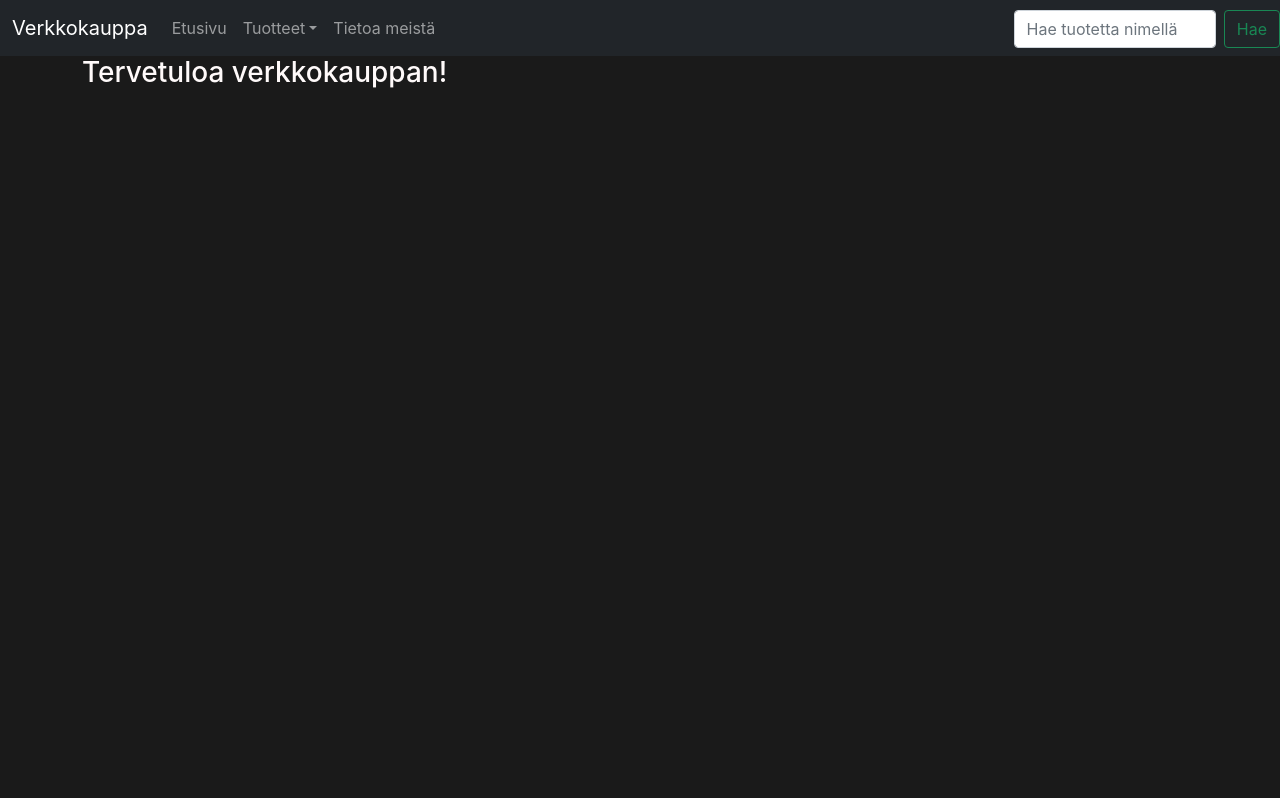
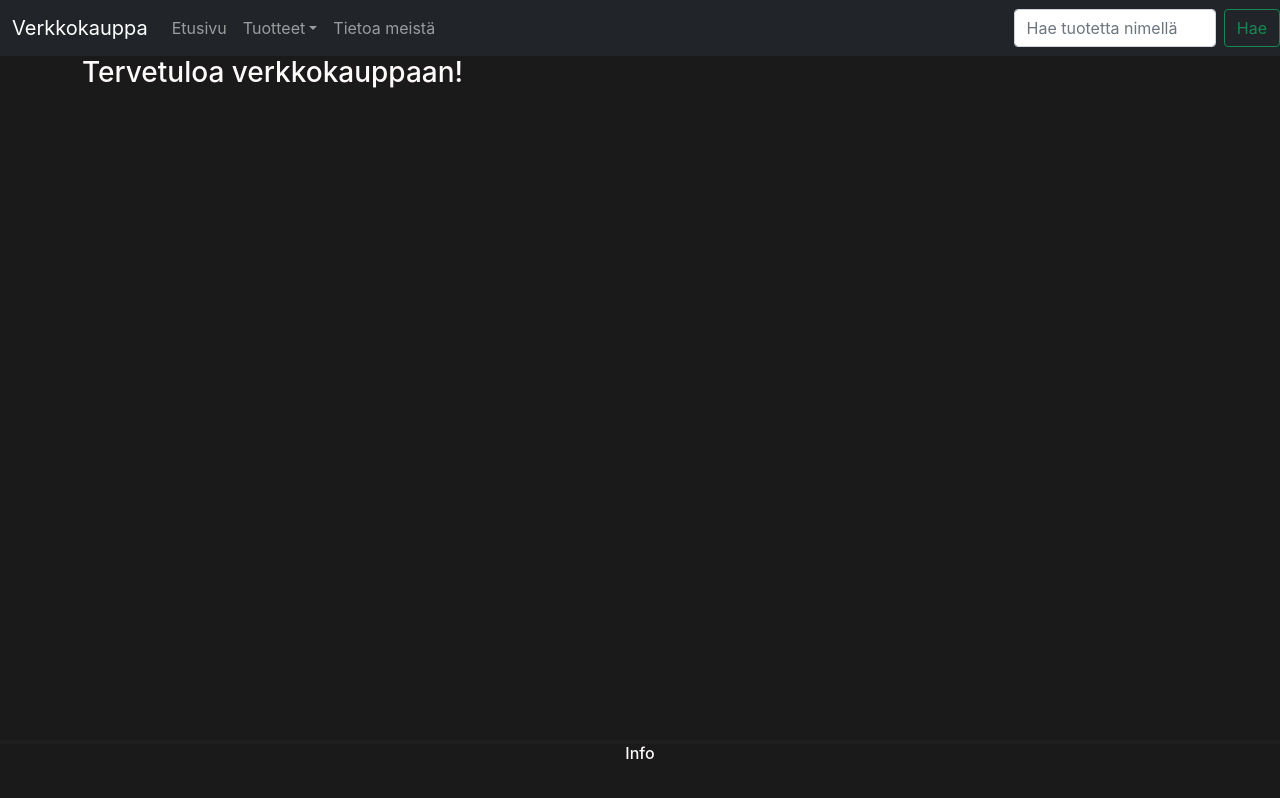
Before and after one commit to redcar312/VerkkopalveluR5, a React (Create React App) app in the folder verkkopalveluprojekti/: page / in a window 1280 px wide. Built offline with nearby package versions, Linux system fonts and the light colour scheme.

Commit message:
footerin alku

```diff
--- a/verkkopalveluprojekti/src/App.css
+++ b/verkkopalveluprojekti/src/App.css
@@ -8,3 +8,12 @@ body {
   background-color: #1A1A1A;
   color: snow;
 }
+
+footer {
+  position: fixed;
+  bottom: 0;
+  width: 100%;
+  height: 60px;
+  border-top: 4px solid #1F1F1F;
+  text-align: center;
+}
--- a/verkkopalveluprojekti/src/App.js
+++ b/verkkopalveluprojekti/src/App.js
@@ -2,7 +2,8 @@ import './App.css';
 import { Switch, Route } from 'react-router-dom';
 import {useEffect, useState} from 'react';
 import axios from 'axios';
-import NavBar from './NavBar'
+import NavBar from './NavBar';
+import Footer from './Footer';
 
 function App() {
   return (
@@ -10,9 +11,10 @@ function App() {
     <NavBar />
     <div className="container">
       <div className="col-12">
-        <h3>Tervetuloa verkkokauppan!</h3>
+        <h3>Tervetuloa verkkokauppaan!</h3>
       </div>
     </div>
+    <Footer />
     </>
   );
 }
--- /dev/null
+++ b/verkkopalveluprojekti/src/Footer.js
@@ -0,0 +1,11 @@
+import React from 'react';
+
+export default function Footer() {
+    return(
+            <footer className="footer">
+                <div className="container">
+                    <h6>Info</h6>
+                </div>
+            </footer>
+    )
+}
--- a/verkkopalveluprojekti/src/NavBar.js
+++ b/verkkopalveluprojekti/src/NavBar.js
@@ -64,7 +64,7 @@ export default function NavBar () {
           </div>
         </div>
       </div>
-        <form className="d-flex align-self-end">
+        <form className="d-flex">
           <input className="form-control me-2" type="search" placeholder="Hae tuotetta nimellä" aria-label="Search" />
           <button className="btn btn-outline-success" type="submit">Hae</button>
         </form>
```
